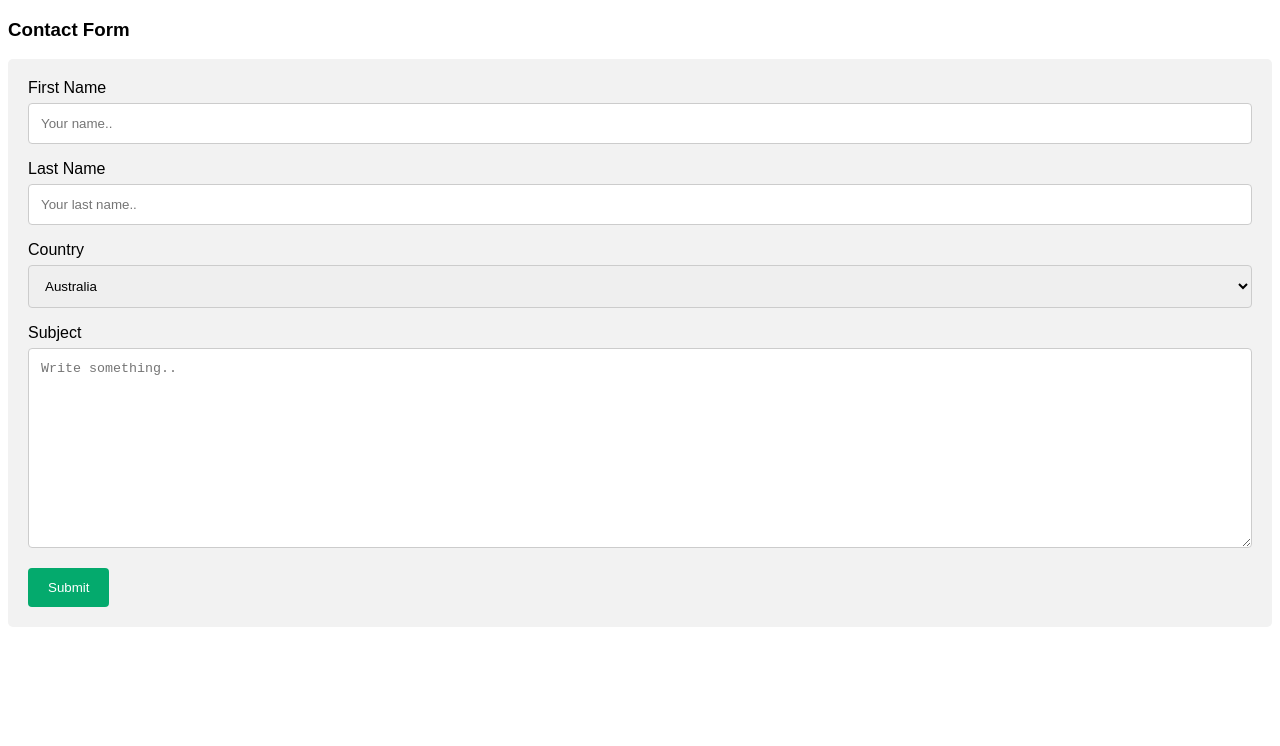
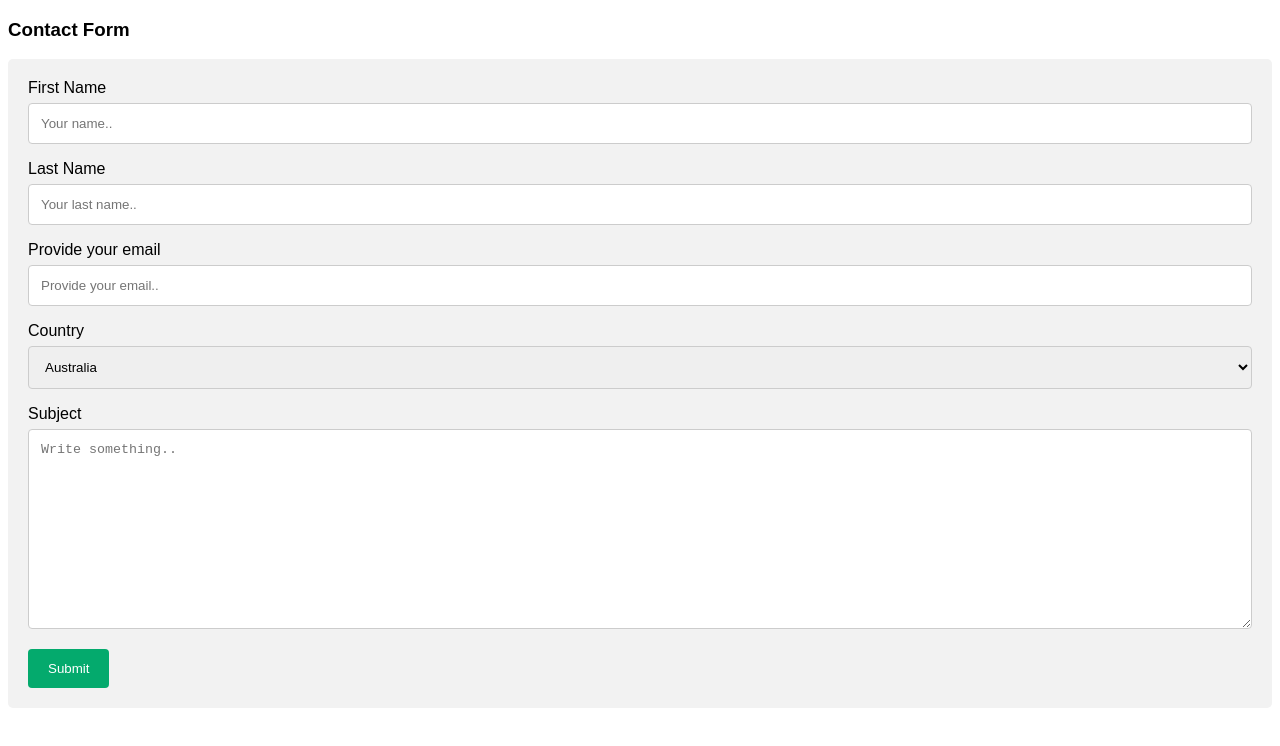
Before and after one commit to nithingitacc/Test-repo, a plain HTML site: page index.html in a window 1280 px wide. Drawn offline with Linux system fonts and the light colour scheme.

Commit message:
added email in index.html

```diff
--- a/index.html
+++ b/index.html
@@ -49,6 +49,9 @@ input[type=submit]:hover {
     <label for="lname">Last Name</label>
     <input type="text" id="lname" name="lastname" placeholder="Your last name..">
 
+ <label for="laname">Provide your email</label>
+ <input type="text" id="lname" name="lastname" placeholder="Provide your email..">
+
     <label for="country">Country</label>
     <select id="country" name="country">
       <option value="australia">Australia</option>
```
